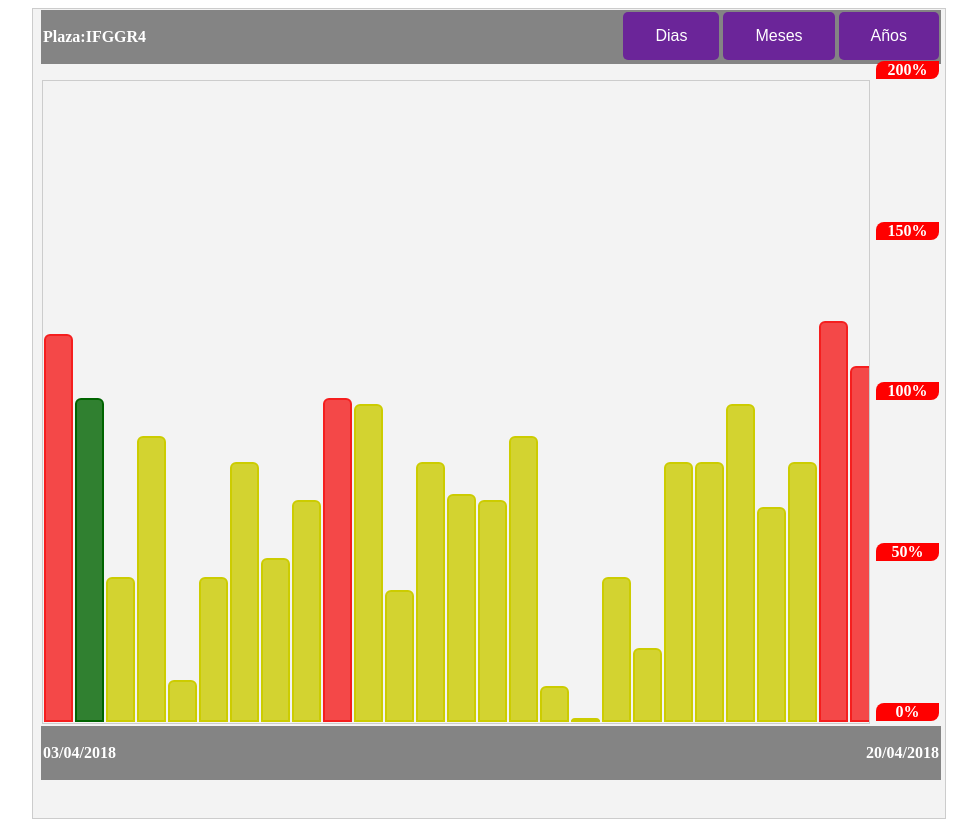
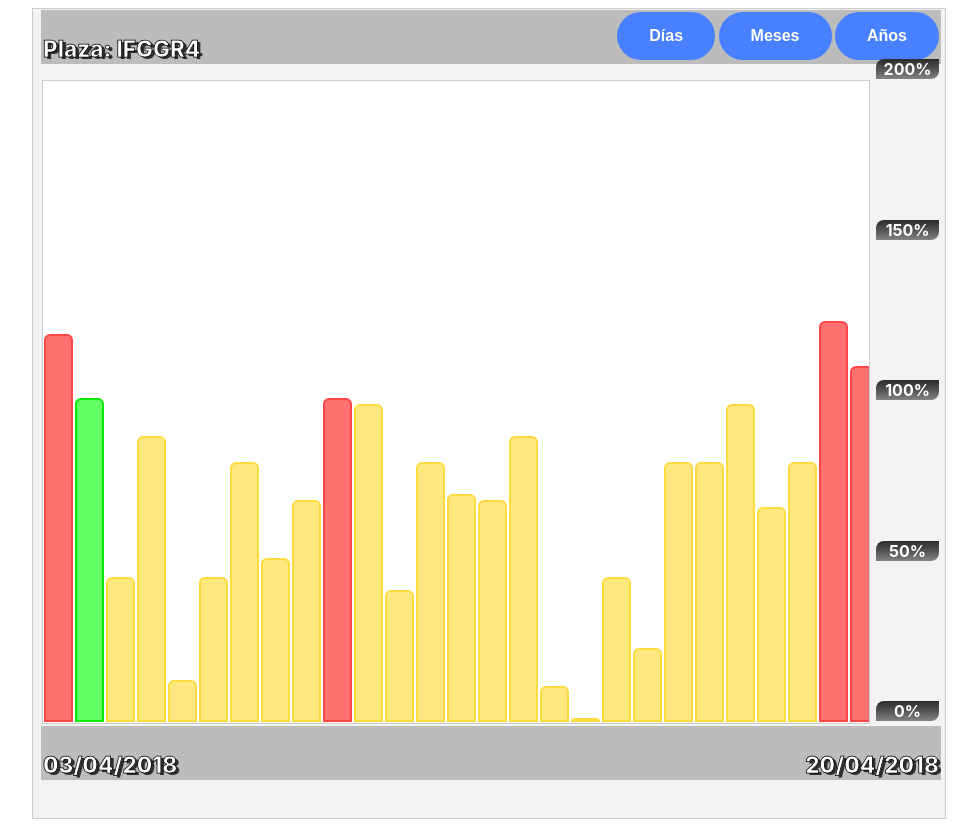
Before and after one commit to monteroc17/Grafico_Nombramientos, a plain HTML site: page html/index.html in a window 1280 px wide. Shown: the whole page, without its empty margins (151-1128 px from the left). Drawn offline with Linux system fonts and the light colour scheme.

Commit message:
Pop-up informativo creado e interfaz modificada
Pop-up muestra dia y ID de nombramiento con animacion. Para la interfaz se modificó la fuente y los colores, y se agregó animación a los botones.

```diff
--- a/css/main.css
+++ b/css/main.css
@@ -1,3 +1,7 @@
+.body{
+    font-family: -apple-system, BlinkMacSystemFont, 'Segoe UI', Roboto, Oxygen, Ubuntu, Cantarell, 'Open Sans', 'Helvetica Neue', sans-serif;
+}
+
 .chartContext {
     height: 100vh;
     width: 70vw;
@@ -10,12 +14,33 @@
 
 .chartInfo {
     width: 100%;
-    background-color: rgba(105, 105, 105, .8);
-    font-weight: bold;
+    background-color: rgba(175, 175, 175, 0.8);
+    font-weight: 800;
     height: 50px;
     display: flex;
     padding: 2px;
     justify-content: space-between;
+}
+
+p#codigoPlaza{
+    font-size: 22.5px;
+    -webkit-text-stroke: 0.75px;
+    -webkit-text-stroke-color: black;
+    text-shadow: 3px 2px rgb(46, 46, 46);
+}
+
+p#from{
+    font-size: 22.5px;
+    -webkit-text-stroke: 0.75px;
+    -webkit-text-stroke-color: black;
+    text-shadow: 3px 2px rgb(46, 46, 46);
+}
+
+p#to{
+    font-size: 22.5px;
+    -webkit-text-stroke: 0.75px;
+    -webkit-text-stroke-color: black;
+    text-shadow: 3px 2px rgb(46, 46, 46);
 }
 
 .chartContaniner{
@@ -31,11 +56,12 @@ div#chartDiv {
     height: 100%;
     width: 92%;
     border: 1px solid#ccc;
-    background-color: #f3f3f3;
+    background-color: #ffffff;
     padding: 1px;
     display: flex;
     user-select: none;
     cursor: pointer;
+    position: relative;
     overflow-x: auto;
     overflow-y: hidden;
     -ms-overflow-style: none;
@@ -50,35 +76,75 @@ div#chartDiv::-webkit-scrollbar { display: none }
     display: flex;
     flex-direction: column-reverse;
     margin: 0px 6px 0px 0px;
+
+    /* Atributo necesario para que actualice la posición del tooltip al hacer scroll*/
+    position: relative;
 }
 
-.yellowFilling {
-    background-color: rgba(204, 204, 0, .8);
+.tub * .tooltipInfo{
+    cursor: help;
+    visibility: hidden;
+
+    background-color: rgba(0, 0, 0, 0.753);
+    color: #fff;
+    text-align: center;
+    padding: 5px;
+    border-radius: 24px;
+
+    position: absolute;
+    z-index: 1;
+    width: 120px;
+    left: 50%;
+    margin-left: -60px; /* La mitad de width (120/2 = 60), para centrar el tooltip */
+
+    /* Animación */
+    opacity: 0;
+    transition: opacity 0.7s;
+}
+    /* Flecha del tooltip hacia abajo */
+    .tub * .tooltipInfo::after{
+        content: " ";
+        position: absolute;
+        top: 100%;
+        left: 50%;
+        margin-left: -5px;
+        border-width: 5px;
+        border-style: solid;
+        border-color: rgba(0, 0, 0, 0.753) transparent transparent transparent;
+    }
+    .tub *:hover .tooltipInfo{
+        visibility: visible;
+        opacity: 1;
+    }
+
+
+.yellowFill {
+    background-color: rgb(255, 232, 128);
     border-style: solid;
     border-width: 2px;
-    border-color: rgb(204, 204, 0);
+    border-color: rgb(255, 220, 62);
     border-top-left-radius: 6px;
     border-top-right-radius: 6px;
     animation: filling 2s;
     width: inherit;
 }
 
-.redFilling {
-    background-color: rgba(245, 30, 30, .8);
+.redFill {
+    background-color: rgb(255, 113, 113);
     border-style: solid;
     border-width: 2px;
-    border-color: rgb(245, 30, 30);
+    border-color: rgb(255, 70, 70);
     border-top-left-radius: 6px;
     border-top-right-radius: 6px;
     animation: filling 2s;
     width: inherit;
 }
 
-.greenFilling {
-    background-color: rgba(0, 100, 0, .8);
+.greenFill {
+    background-color: rgb(97, 255, 97);
     border-style: solid;
     border-width: 2px;
-    border-color: rgb(0, 100, 0);
+    border-color: rgb(11, 233, 11);
     border-top-left-radius: 6px;
     border-top-right-radius: 6px;
     animation: filling 2s;
@@ -86,15 +152,21 @@ div#chartDiv::-webkit-scrollbar { display: none }
 }
 
 .btn {
-    background-color: rgb(107, 37, 153);
+    background-color: rgb(71, 129, 255);
     border: 0px solid white;
-    border-radius: 5px;
+    border-radius: 50px;
     color: white;
     padding: 15px 32px;
     text-align: center;
     text-decoration: none;
     display: inline-block;
     font-size: 16px;
+    font-weight: bold;
+}
+
+.btn:hover{
+    background-color: rgb(94, 145, 255);
+    transform: scale(1.0375);
 }
 
 .medida{
@@ -105,7 +177,7 @@ div#chartDiv::-webkit-scrollbar { display: none }
     right: 0px;
     margin: 0;
     width: 7%;
-    background-color: red;
+    background-image: linear-gradient(to bottom, #2a2a2a, #3f3f3f, #545454, #6b6b6b, #838383);
     border-bottom-width: 2px;
     border-bottom-color: white;
     border-top-left-radius: 8px;
--- a/html/index.html
+++ b/html/index.html
@@ -9,12 +9,12 @@
     <title>Nombramientos</title>
 </head>
 
-<body>
+<body class="body">
     <div class="chartContext">
         <div class="chartInfo">
-            <p id="codigoPlaza">Plaza:IFGGR4</p>
+            <p id="codigoPlaza">Plaza: IFGGR4</p>
             <div>
-                <button class="btn" id="btnDia" onclick="cargarGrafico(datos)">Dias</button>
+                <button class="btn" id="btnDia" onclick="cargarGrafico(datos)">Días</button>
                 <button class="btn" id="btnMes" onclick="cargarGraficoFiltrado(filtrarPorMes())">Meses</button>
                 <button class="btn" id="btnAno" onclick="cargarGraficoFiltrado(filtrarPorAño())">Años</button>
             </div>
--- a/javascript/main.js
+++ b/javascript/main.js
@@ -6,21 +6,39 @@ function limpiarGrafico() {
     }
 }
 
+function limpiarIDNombramiento(ID) {
+    let tempID = ID;
+    let remplazo1 = tempID.replace("{", "");
+    let remplazo2 = remplazo1.replace("}", "");
+
+    tempID=remplazo2;
+    return tempID;
+}
+
 /**
  * carga programaticamente el JSON en el html
  * @param {object} datos
  */
 function cargarGrafico() {
     let container = document.getElementById('chartDiv');
+
     for (var i = 0; i < datos.length; i++) {
+
+        var IDNombramiento = limpiarIDNombramiento(datos[i].ridnombramientos);
+        var mensaje = document.createElement('span');
+        mensaje.className = 'tooltipInfo';
+        mensaje.innerText = 'Día:\n' + datos[i].rdia + '\nNombramiento:\n' + IDNombramiento;
+
         var barra = document.createElement('div');
         barra.style.height = Math.floor(parseInt(datos[i].rporcentaje) / 2) + '%';
+        barra.appendChild(mensaje);
+
         if (datos[i].rporcentaje > 100) {
-            barra.className = 'redFilling';
+            barra.className = 'redFill';
         } else if (datos[i].rporcentaje < 100) {
-            barra.className = 'yellowFilling';
+            barra.className = 'yellowFill';
         } else {
-            barra.className = 'greenFilling';
+            barra.className = 'greenFill';
         }
         var tempDiv = document.createElement('div');
         tempDiv.className = 'tub';
@@ -41,20 +59,20 @@ function cargarGraficoPorMeses(lista) {
         var barraMenor = document.createElement('div');
         barraMenor.style.height = Math.floor(parseInt(lista[i].rporcentaje) / 2) + '%';
         if (lista[i].rporcentaje > 100) {
-            barraMenor.className = 'redFilling';
+            barraMenor.className = 'redFill';
         } else if (lista[i].rporcentaje < 100) {
-            barraMenor.className = 'yellowFilling';
+            barraMenor.className = 'yellowFill';
         } else {
-            barraMenor.className = 'greenFilling';
+            barraMenor.className = 'greenFill';
         }
         var barraMayor = document.createElement('div');
         barraMayor.style.height = Math.floor(parseInt(lista[i].rporcentaje) / 2) + '%';
         if (lista[i].rporcentaje > 100) {
-            barraMayor.className = 'redFilling';
+            barraMayor.className = 'redFill';
         } else if (lista[i].rporcentaje < 100) {
-            barraMayor.className = 'yellowFilling';
+            barraMayor.className = 'yellowFill';
         } else {
-            barraMayor.className = 'greenFilling';
+            barraMayor.className = 'greenFill';
         }
         var tempDiv = document.createElement('div');
         tempDiv.className = 'tub';
```
